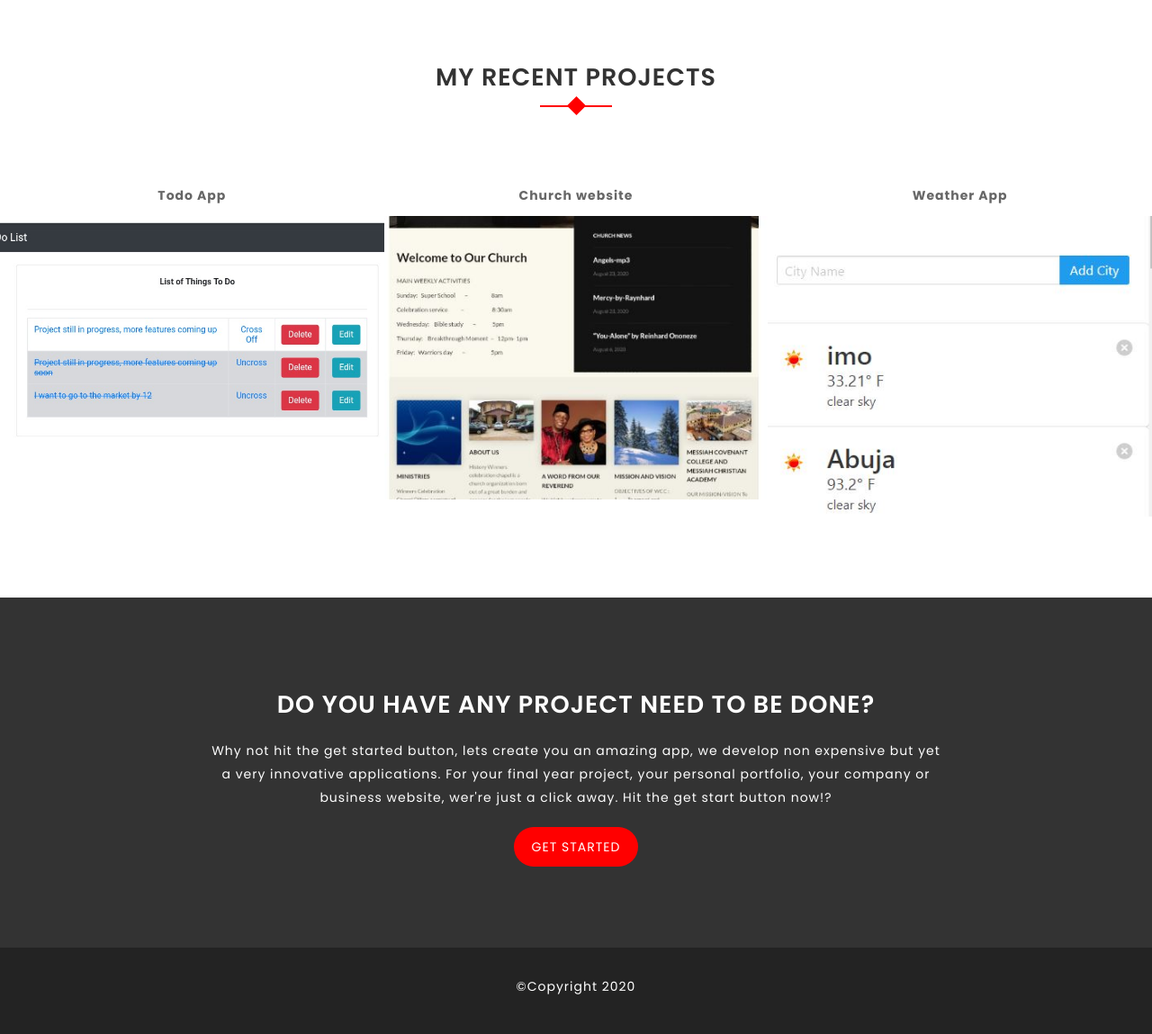
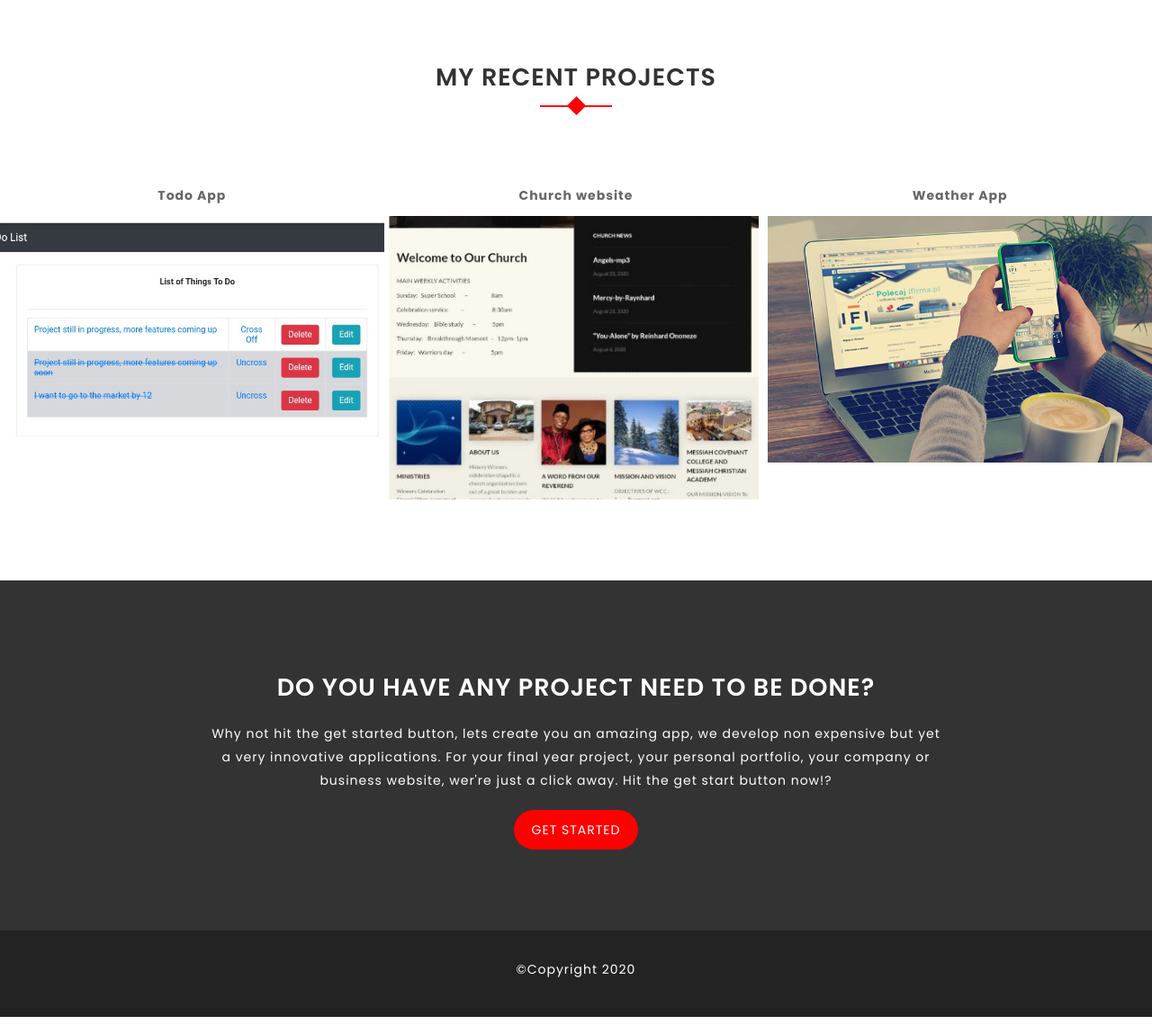
Before and after one commit to Ebuka-cpu/ebueportfolio, a Django app: page / in a window 1280 px wide. Shown: the part 1755-2904 px from the top of the page at 90% size. Run offline with Django 3.2, Linux system fonts and the light colour scheme; data comes from the database, SQL or seed files in the repository; some libraries are stand-ins or nearby versions.

Commit message:
added a new project image and link

```diff
--- a/templates/home.html
+++ b/templates/home.html
@@ -98,7 +98,7 @@
                      <div class="col-md-4 col-sm-4 col-xs-12 no-padding">
                         <div class="gallery-items">
                                 <center><p><strong>Weather App</strong></p></center>
-                               <a href="http://wedaapp.herokuapp.com/"> <img height="30px" src="{% static 'images/weda.jpg' %}" alt="work image"></a>
+                               <a href="http://wedaapp.herokuapp.com/"> <img height="30px" src="{% static 'images/21.jpg' %}" alt="work image"></a>
                         </div>
                     </div>
 
```
